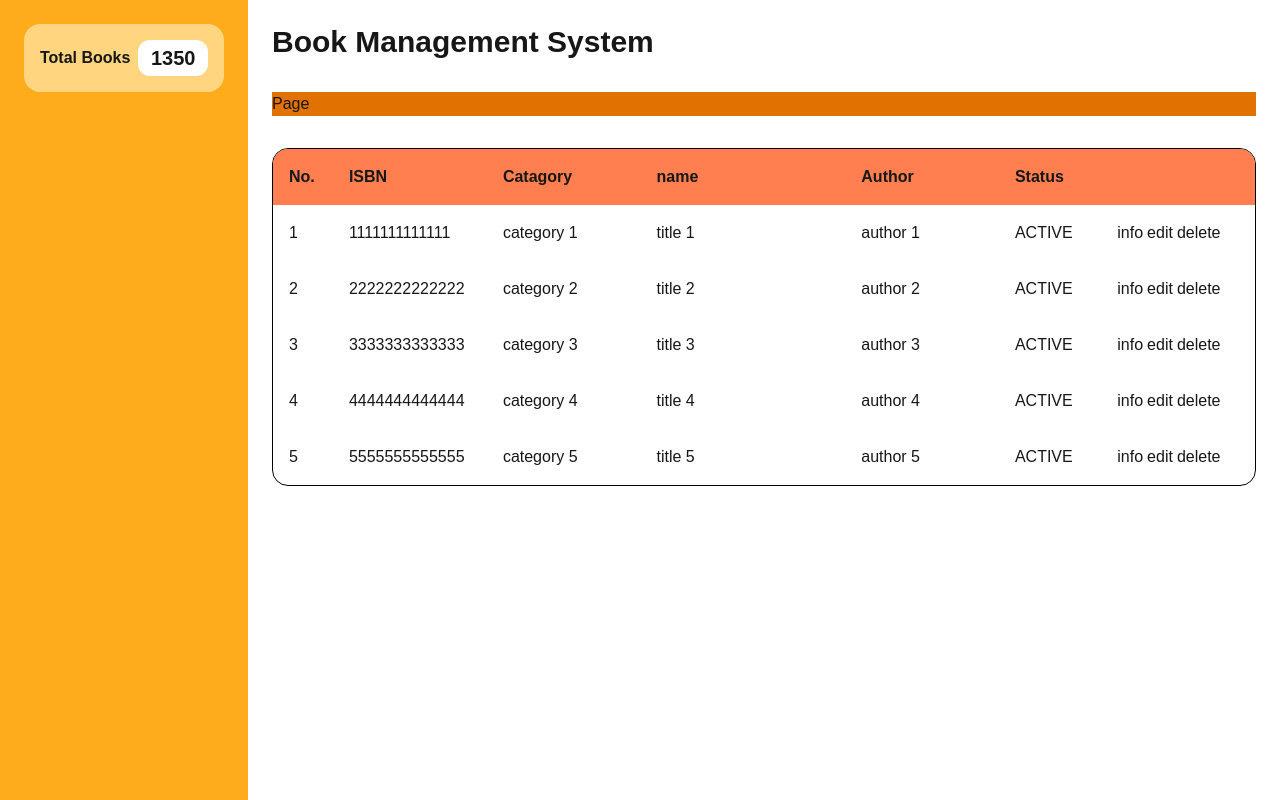
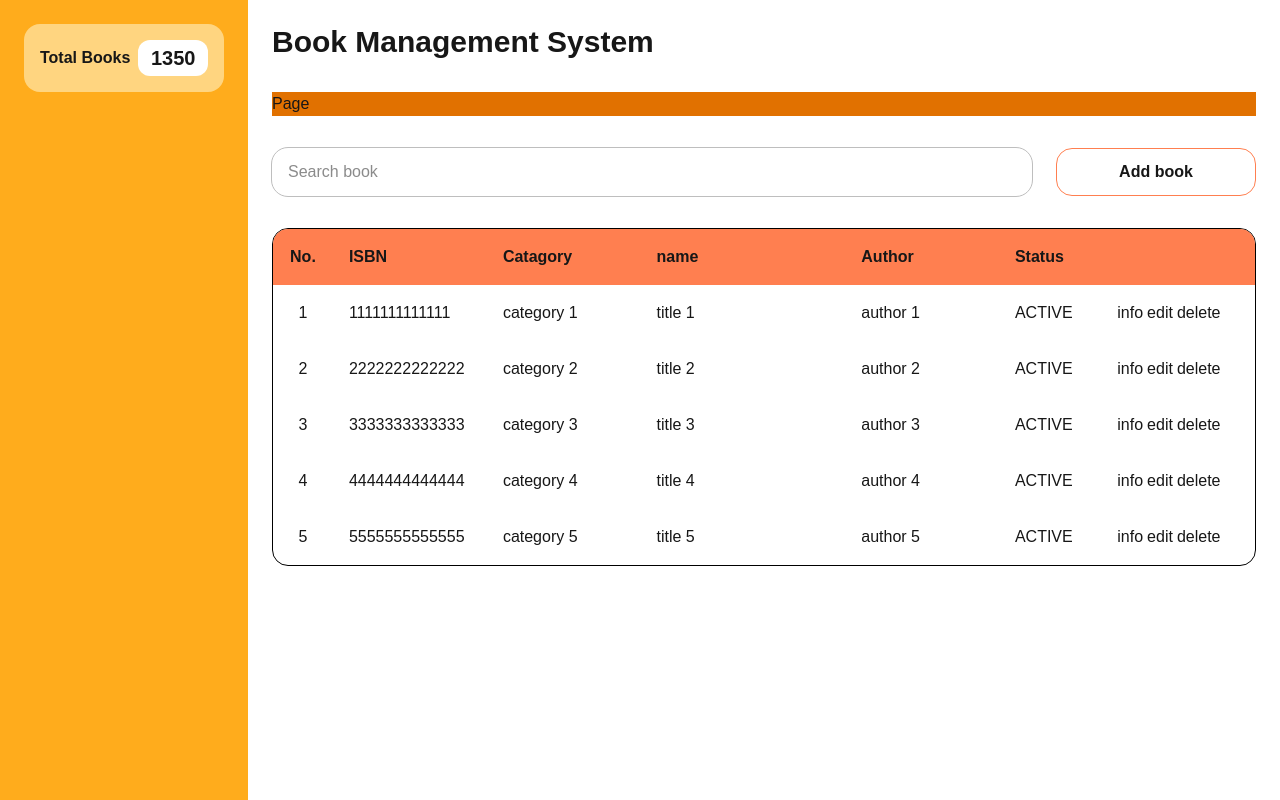
Before and after one commit to Pitchakorn-fame/book-management-manual, a Next.js app in the folder frontend/: page / in a window 1280 px wide. Built offline with nearby package versions, Linux system fonts and the light colour scheme.

Commit message:
frontend: implement SearchBar component

```diff
--- a/frontend/src/app/(public)/page.tsx
+++ b/frontend/src/app/(public)/page.tsx
@@ -4,6 +4,8 @@ import BookList from "@/component/BookList";
 // import BookCard from "@/component/BookCard";
 import { useRouter } from "next/navigation";
 import Sidebar from "@/component/Sidebar";
+import SearchBar from "@/component/SearchBar";
+import { useMemo, useState } from "react";
 
 export enum Status {
   ACTIVE = "ACTIVE",
@@ -35,6 +37,22 @@ const Page = () => {
     };
   });
   console.info("mockupBookData", mockupBookData);
+
+  const [searchText, setSearchText] = useState<string>("");
+
+  const filterBookData = useMemo(() => {
+    const searchTextLowerCase = searchText.toLowerCase();
+    console.info("searchTextLowerCase", searchTextLowerCase);
+    console.info("searchTextLowerCase status 0", mockupBookData[0].status);
+    return mockupBookData.filter(
+      (book) =>
+        book.isbn.includes(searchTextLowerCase) ||
+        book.category.includes(searchTextLowerCase) ||
+        book.author.includes(searchTextLowerCase) ||
+        book.title.includes(searchTextLowerCase),
+    );
+  }, [searchText, mockupBookData]);
+  console.log("filterBookData", filterBookData);
   return (
     <div className="grid grid-cols-[auto_1fr] h-screen">
       <Sidebar />
@@ -43,7 +61,18 @@ const Page = () => {
         <div className="bg-amber-600 cursor-pointer" onClick={onChangePage}>
           Page
         </div>
-        <BookList booksList={mockupBookData} />
+        <div className="grid grid-cols-[1fr_auto] gap-6 w-full h-fit">
+          <SearchBar
+            searchValue={searchText}
+            onChangeFunction={(value) => {
+              setSearchText(value);
+            }}
+          />
+          <button className="flex justify-center items-center p-4 h-12 rounded-2xl border border-[#FF7F50] cursor-pointer hover:bg-[#FF7F50] hover:text-[#FFF] font-bold w-50">
+            Add book
+          </button>
+        </div>
+        <BookList booksList={filterBookData} />
         {/* <BookCard /> */}
       </div>
     </div>
--- a/frontend/src/component/BookList.tsx
+++ b/frontend/src/component/BookList.tsx
@@ -14,7 +14,7 @@ const BookList = (props: IBookListProps) => {
         <table className="w-full border-collapse overflow-scroll">
           <thead className="bg-[#FF7F50] sticky top-0">
             <tr>
-              <th className="p-4 w-[5%] text-left">No.</th>
+              <th className="p-4 w-[5%] text-center">No.</th>
               <th className="p-4 w-[15%] text-left">ISBN</th>
               <th className="p-4 w-[15%] text-left">Catagory</th>
               <th className="p-4 w-[20%] text-left">name</th>
@@ -27,7 +27,7 @@ const BookList = (props: IBookListProps) => {
             {tableData.length > 0 &&
               tableData.map((book, index) => (
                 <tr key={book.isbn}>
-                  <td className="p-4">{index + 1}</td>
+                  <td className="p-4 text-center">{index + 1}</td>
                   <td className="p-4">{book.isbn}</td>
                   <td className="p-4">{book.category}</td>
                   <td className="p-4 truncate">{book.title}</td>
--- a/frontend/src/component/SearchBar.tsx
+++ b/frontend/src/component/SearchBar.tsx
@@ -0,0 +1,20 @@
+interface ISearchBarProps {
+  searchValue: string;
+  onChangeFunction: (value: string) => void;
+}
+
+const SearchBar = (props: ISearchBarProps) => {
+  return (
+    <input
+      type="text"
+      className="h-12 w-full outline-[#BEBEBE] outline-1 focus:outline-[#F28C28] rounded-2xl p-4"
+      placeholder="Search book"
+      value={props.searchValue}
+      onChange={(e) => {
+        props.onChangeFunction(e.target.value);
+      }}
+    />
+  );
+};
+
+export default SearchBar;
```
